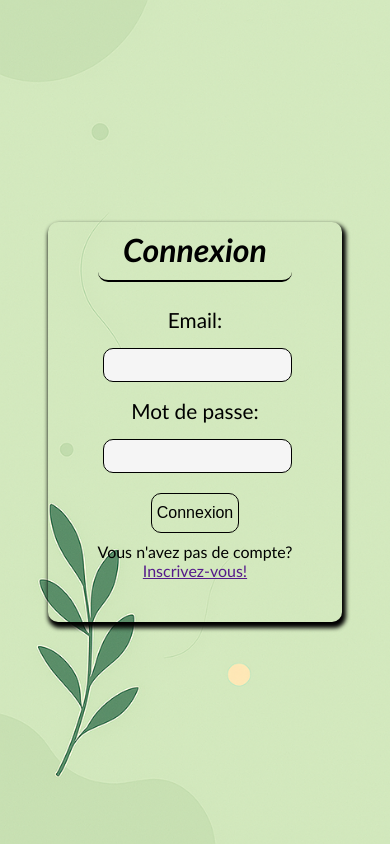
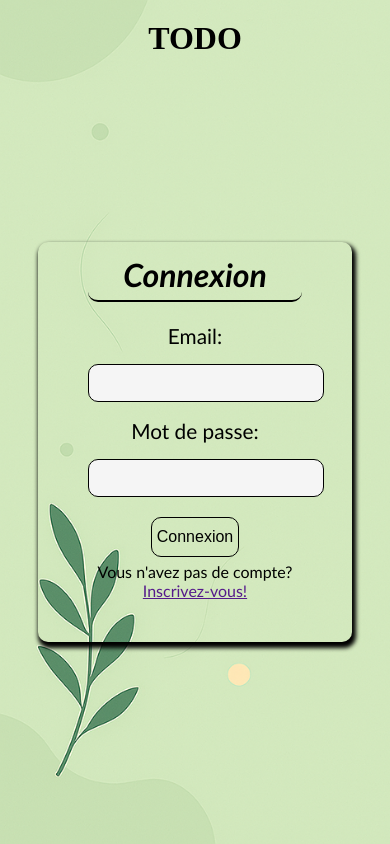
Before and after one commit to TiavinaRak/todo-list, a Flask app: page / in a window 390 px wide. Run offline with Flask 3, Linux system fonts and the light colour scheme.

Commit message:
ajout logo dans header + changement de font-style pour les inputs

```diff
--- a/static/css/main.css
+++ b/static/css/main.css
@@ -4,11 +4,14 @@ body {
     margin: 0;
     min-height: 100vh;
     overflow: hidden;
-    display: flex;
-    justify-content: center;
+    display: grid;
+    grid-template-rows: 40px 1fr;
 }
 
 /**************START INDEX*****************/
+#logo {
+    margin: 20px auto;
+}
 #connexion-box {
     background-color: transparent;
     display: grid;
@@ -23,7 +26,7 @@ body {
     font-family: 'Gill Sans', 'Gill Sans MT', Calibri, 'Trebuchet MS', sans-serif;
 
     h1 {
-        margin: 0;
+        margin: 5px 0 0 0;
         border-bottom: 2px solid black;
         border-radius: inherit;
         text-align: center;
@@ -60,6 +63,8 @@ body {
         border: 1px solid black;
         border-radius: 10px;
         background-color: whitesmoke;
+        padding: 3px 10px;
+        font-size: 1.1rem;
     }
 
     span {
@@ -69,11 +74,8 @@ body {
 }
 
 @media (max-width: 480px) {
-    body {
-        margin: 0;
-    }
     #connexion-box {
-        width: fit-content;
+        width: 55vw;
         input {
             width: 100%;
         }
--- a/templates/index.html
+++ b/templates/index.html
@@ -4,7 +4,9 @@
 <title>Connexion</title>
 {% endblock %}
 
-{% block header %}{% endblock %}
+{% block header %}
+<h1 id="logo">TODO</h1>
+{% endblock %}
 
 {% block body %}
 <div id="connexion-box">
```
